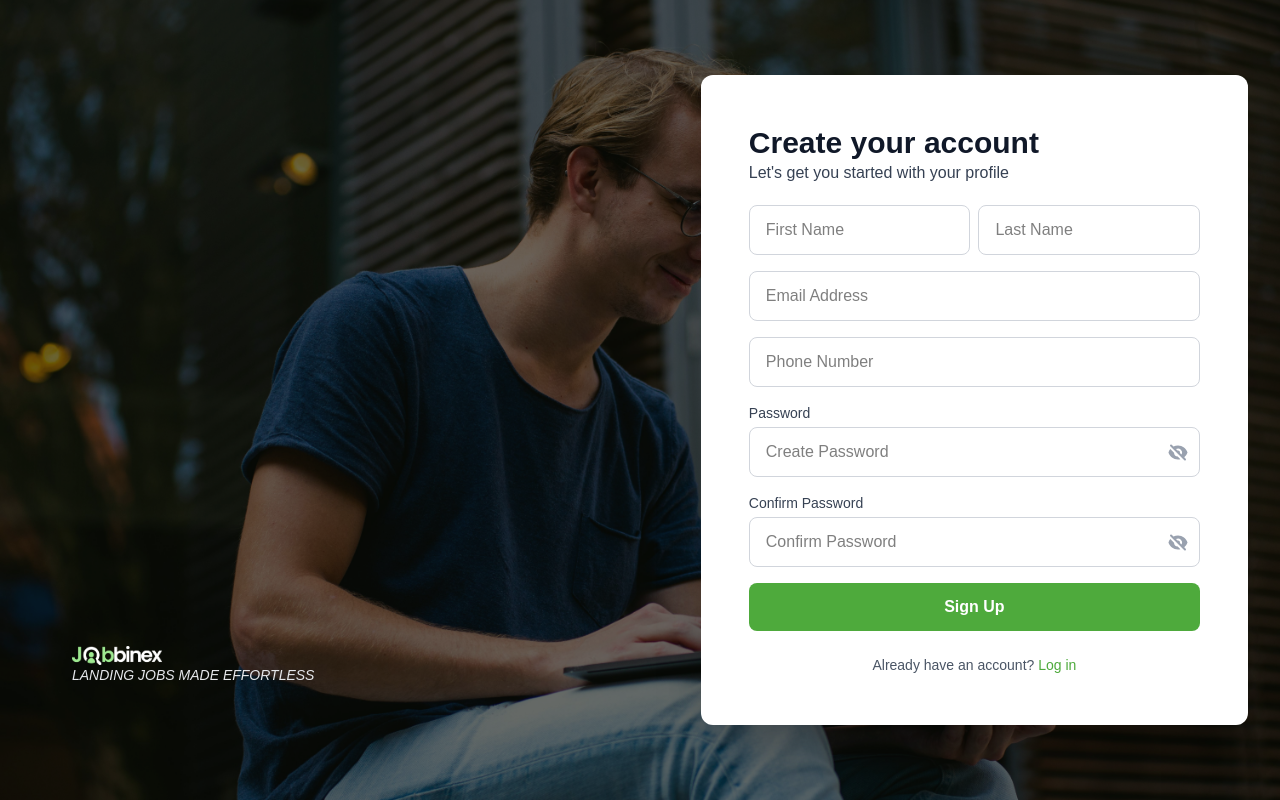
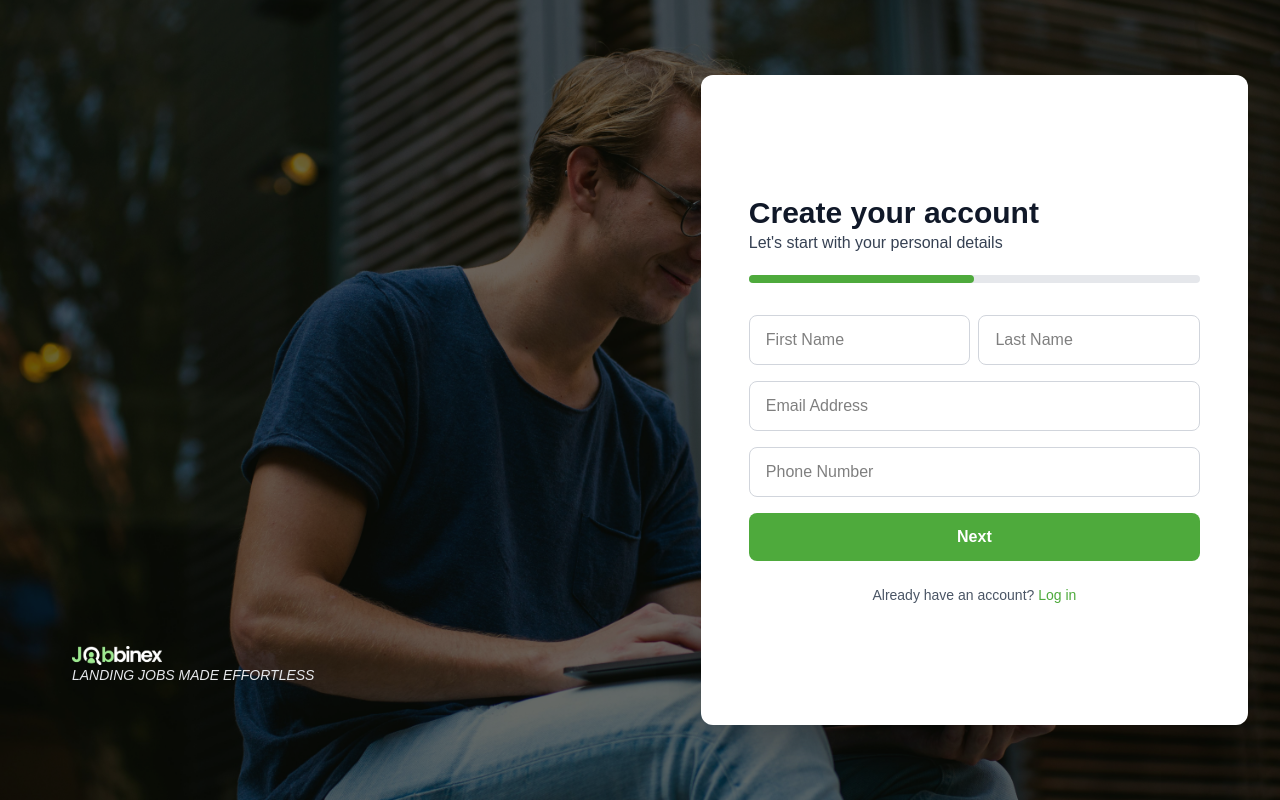
Before and after one commit to ikosong1406/jobbinex-customer-web, a React (Vite) app: page /signup in a window 1280 px wide. Built offline with nearby package versions, Linux system fonts and the light colour scheme.

Commit message:
modified:   src/pages/Dashboard.tsx 	modified:   src/pages/Profile.tsx 	modified:   src/pages/Signup.tsx

```diff
--- a/src/pages/Profile.tsx
+++ b/src/pages/Profile.tsx
@@ -671,7 +671,7 @@ const Profile: React.FC = () => {
               onClick={() => navigate("/setup")}
               className="inline-flex items-center justify-center gap-2 rounded-xl bg-[#4eaa3c] hover:bg-[#60bb4d] text-white px-5 py-2.5 text-sm font-bold shadow-md shadow-green-900/15 transition"
             >
-              Edit in guided setup
+              Edit Profile
               <FaArrowRight className="text-xs" />
             </button>
           </div>
--- a/src/pages/Signup.tsx
+++ b/src/pages/Signup.tsx
@@ -1,8 +1,8 @@
 import React, { useState } from "react";
 import type { ChangeEvent, FormEvent } from "react";
-import { Link, useNavigate } from "react-router-dom"; // Import useNavigate
-import axios, { AxiosError } from "axios"; // Import axios and AxiosError
-import toast, { Toaster } from "react-hot-toast"; // Import toast and Toaster
+import { Link, useNavigate } from "react-router-dom";
+import axios, { AxiosError } from "axios";
+import toast, { Toaster } from "react-hot-toast";
 import bgImage from "../assets/background.jpg";
 import logo from "../assets/logo1.png";
 import Api from "../components/Api";
@@ -14,51 +14,46 @@ interface FormData {
   email: string;
   phonenumber: string;
   password: string;
-  confirmPassword: string; // Added confirmPassword
+  confirmPassword: string;
+  referralCode: string;
 }
 
 // Interface for API response data (adjust based on your actual API)
 interface SignupResponse {
   message: string;
-  // potentially other fields like user or token
 }
 
 const Signup: React.FC = () => {
-  const navigate = useNavigate(); // Hook for navigation
+  const navigate = useNavigate();
+  const [currentStep, setCurrentStep] = useState(1);
   const [formData, setFormData] = useState<FormData>({
     firstname: "",
     lastname: "",
     email: "",
     phonenumber: "",
     password: "",
-    confirmPassword: "", // Initialize
+    confirmPassword: "",
+    referralCode: "",
   });
-  const [isLoading, setIsLoading] = useState(false); // State for loading status
-  const [showPassword, setShowPassword] = useState(false); // State for password visibility
-  const [showConfirmPassword, setShowConfirmPassword] = useState(false); // State for confirm password visibility
+  const [isLoading, setIsLoading] = useState(false);
+  const [showPassword, setShowPassword] = useState(false);
+  const [showConfirmPassword, setShowConfirmPassword] = useState(false);
 
-  // Placeholder for your API endpoint
   const SIGNUP_ENDPOINT = `${Api}/customer/signup`;
+
+  // Progress bar width based on current step
+  const progressWidth = currentStep === 1 ? "50%" : "100%";
 
   // --- Utility Functions ---
 
-  const validateForm = () => {
-    const {
-      firstname,
-      lastname,
-      email,
-      phonenumber,
-      password,
-      confirmPassword,
-    } = formData;
+  const validateStep1 = () => {
+    const { firstname, lastname, email, phonenumber } = formData;
 
     if (
       !firstname.trim() ||
       !lastname.trim() ||
       !email.trim() ||
-      !phonenumber.trim() ||
-      !password ||
-      !confirmPassword
+      !phonenumber.trim()
     ) {
       toast.error("All fields are required.");
       return false;
@@ -69,7 +64,6 @@ const Signup: React.FC = () => {
       return false;
     }
 
-    // Basic phone number validation (adjust regex for specific country codes if needed)
     if (!/^\+?[0-9]{7,15}$/.test(phonenumber)) {
       toast.error(
         "Please enter a valid phone number (7-15 digits, optional +)."
@@ -77,7 +71,17 @@ const Signup: React.FC = () => {
       return false;
     }
 
-    // Password strength check (e.g., min 8 chars, 1 uppercase, 1 lowercase, 1 number)
+    return true;
+  };
+
+  const validateStep2 = () => {
+    const { password, confirmPassword } = formData;
+
+    if (!password || !confirmPassword) {
+      toast.error("All fields are required.");
+      return false;
+    }
+
     if (password.length < 8) {
       toast.error("Password must be at least 8 characters long.");
       return false;
@@ -113,55 +117,57 @@ const Signup: React.FC = () => {
     setShowConfirmPassword(!showConfirmPassword);
   };
 
+  const handleNext = () => {
+    if (validateStep1()) {
+      setCurrentStep(2);
+    }
+  };
+
+  const handleBack = () => {
+    setCurrentStep(1);
+  };
+
   const handleSubmit = async (e: FormEvent<HTMLFormElement>) => {
     e.preventDefault();
 
-    if (!validateForm()) {
-      return; // Stop if validation fails
+    if (!validateStep2()) {
+      return;
     }
 
-    setIsLoading(true); // Start loading
+    setIsLoading(true);
 
     // Destructure data for API payload, excluding confirmPassword
     const { confirmPassword, ...signupData } = formData;
 
     try {
-      // Simulate API call delay if needed, otherwise just use the axios call
-      // await new Promise(resolve => setTimeout(resolve, 1000));
-
       await axios.post<SignupResponse>(SIGNUP_ENDPOINT, signupData);
 
-      // Success Notification
       toast.success(
         "Account created successfully! Please log in with your credentials.",
-        { duration: 5000 } // Display for 5 seconds
+        { duration: 5000 }
       );
 
-      // Delayed Redirect
       setTimeout(() => {
-        navigate("/"); // Redirect to the login page (assuming '/' is login)
-      }, 2000); // 2 second delay
+        navigate("/");
+      }, 2000);
     } catch (error) {
       const axiosError = error as AxiosError;
 
-      // Determine the error message
       let errorMessage = "Registration failed. Please try again.";
       if (
         axiosError.response &&
         axiosError.response.data &&
         (axiosError.response.data as any).message
       ) {
-        // Use the error message from the API response
         errorMessage = (axiosError.response.data as any).message;
       } else if (axios.isAxiosError(error)) {
-        errorMessage = error.message; // General Axios error
+        errorMessage = error.message;
       }
 
-      // Error Notification
       toast.error(errorMessage);
       console.error("Signup error:", error);
     } finally {
-      setIsLoading(false); // Stop loading
+      setIsLoading(false);
     }
   };
 
@@ -169,7 +175,6 @@ const Signup: React.FC = () => {
 
   return (
     <div className="relative min-h-screen flex items-center justify-center overflow-hidden">
-      {/* React Hot Toast Toaster */}
       <Toaster position="top-right" reverseOrder={false} />
 
       {/* Background Image with Overlay */}
@@ -181,8 +186,6 @@ const Signup: React.FC = () => {
 
       {/* Main Content */}
       <div className="relative z-10 flex flex-col md:flex-row items-stretch justify-end w-[95%] h-[650px]">
-        {" "}
-        {/* Added max-w-6xl for better centering */}
         {/* Left Logo Section (Desktop) */}
         <div className="hidden md:flex flex-col justify-end text-white pb-10 pl-10 flex-1">
           <img src={logo} alt="" className="w-[90px]" />
@@ -203,10 +206,23 @@ const Signup: React.FC = () => {
             Create your account
           </h2>
           <p className="mb-5 text-gray-700">
-            Let's get you started with your profile
+            {currentStep === 1
+              ? "Let's start with your personal details"
+              : "Set up your password to secure your account"}
           </p>
 
+          {/* Progress Bar */}
+          <div className="w-full bg-gray-200 h-2 rounded-full mb-8">
+            <div
+              className="h-2 bg-[#4eaa3c] rounded-full transition-all duration-500"
+              style={{ width: progressWidth }}
+            ></div>
+          </div>
+
           <form onSubmit={handleSubmit} className="space-y-4">
+            {/* ===== STEP 1 FIELDS ===== */}
+            {currentStep === 1 && (
+              <>
                 {/* First Name / Last Name */}
                 <div className="flex gap-2">
                   <input
@@ -251,6 +267,23 @@ const Signup: React.FC = () => {
                   required
                 />
 
+                {/* Next Button */}
+                <button
+                  type="button"
+                  onClick={handleNext}
+                  className="w-full py-3 bg-[var(--color-primary)] text-white font-semibold rounded-lg transition-colors hover:bg-green-700"
+                  style={
+                    { "--color-primary": "#4eaa3c" } as React.CSSProperties
+                  }
+                >
+                  Next
+                </button>
+              </>
+            )}
+
+            {/* ===== STEP 2 FIELDS ===== */}
+            {currentStep === 2 && (
+              <>
                 {/* Password with Toggle */}
                 <div className="relative">
                   <label
@@ -270,7 +303,6 @@ const Signup: React.FC = () => {
                       className="w-full px-4 py-3 pr-10 border border-gray-300 rounded-lg focus:outline-none focus:ring-2 focus:ring-[#4eaa3c]"
                       required
                     />
-                {/* Eye Icon Button */}
                     <button
                       type="button"
                       onClick={togglePasswordVisibility}
@@ -278,7 +310,6 @@ const Signup: React.FC = () => {
                       style={{ top: "50%", transform: "translateY(-50%)" }}
                     >
                       {showPassword ? (
-                    // Eye open icon (visible password)
                         <svg
                           xmlns="http://www.w3.org/2000/svg"
                           className="h-5 w-5"
@@ -293,7 +324,6 @@ const Signup: React.FC = () => {
                           />
                         </svg>
                       ) : (
-                    // Eye closed icon (hidden password)
                         <svg
                           xmlns="http://www.w3.org/2000/svg"
                           className="h-5 w-5"
@@ -331,7 +361,6 @@ const Signup: React.FC = () => {
                       className="w-full px-4 py-3 pr-10 border border-gray-300 rounded-lg focus:outline-none focus:ring-2 focus:ring-[#4eaa3c]"
                       required
                     />
-                {/* Eye Icon Button */}
                     <button
                       type="button"
                       onClick={toggleConfirmPasswordVisibility}
@@ -339,7 +368,6 @@ const Signup: React.FC = () => {
                       style={{ top: "50%", transform: "translateY(-50%)" }}
                     >
                       {showConfirmPassword ? (
-                    // Eye open icon (visible password)
                         <svg
                           xmlns="http://www.w3.org/2000/svg"
                           className="h-5 w-5"
@@ -354,7 +382,6 @@ const Signup: React.FC = () => {
                           />
                         </svg>
                       ) : (
-                    // Eye closed icon (hidden password)
                         <svg
                           xmlns="http://www.w3.org/2000/svg"
                           className="h-5 w-5"
@@ -373,19 +400,52 @@ const Signup: React.FC = () => {
                   </div>
                 </div>
 
-            {/* Submit Button */}
+                {/* Referral Code (Optional) */}
+                <div>
+                  <label
+                    htmlFor="referralCode"
+                    className="block text-gray-700 text-sm mb-1 font-medium"
+                  >
+                    Referral Code{" "}
+                    <span className="text-gray-400 font-normal">(Optional)</span>
+                  </label>
+                  <input
+                    id="referralCode"
+                    type="text"
+                    name="referralCode"
+                    placeholder="Enter referral code"
+                    value={formData.referralCode}
+                    onChange={handleChange}
+                    className="w-full px-4 py-3 border border-gray-300 rounded-lg focus:outline-none focus:ring-2 focus:ring-[#4eaa3c]"
+                  />
+                </div>
+
+                {/* Back + Submit Buttons */}
+                <div className="flex gap-3">
+                  <button
+                    type="button"
+                    onClick={handleBack}
+                    className="w-1/2 py-3 bg-gray-200 text-gray-700 font-semibold rounded-lg transition-colors hover:bg-gray-300"
+                  >
+                    Back
+                  </button>
                   <button
                     type="submit"
-              disabled={isLoading} // Disable button while loading
-              className={`w-full py-3 bg-[var(--color-primary)] text-white font-semibold rounded-lg transition-colors ${
+                    disabled={isLoading}
+                    className={`w-1/2 py-3 bg-[var(--color-primary)] text-white font-semibold rounded-lg transition-colors ${
                       isLoading
                         ? "opacity-70 cursor-not-allowed"
-                  : "hover:bg-green-700" // Added hover effect for better UX
+                        : "hover:bg-green-700"
                     }`}
-              style={{ "--color-primary": "#4eaa3c" } as React.CSSProperties} // Example primary color
+                    style={
+                      { "--color-primary": "#4eaa3c" } as React.CSSProperties
+                    }
                   >
-              {isLoading ? "Creating Account..." : "Sign Up"}
+                    {isLoading ? "Creating..." : "Sign Up"}
                   </button>
+                </div>
+              </>
+            )}
           </form>
 
           {/* Login Link */}
@@ -394,7 +454,7 @@ const Signup: React.FC = () => {
             <Link
               to="/"
               className="text-[var(--color-primary)] hover:underline font-medium"
-              style={{ "--color-primary": "#4eaa3c" } as React.CSSProperties} // Example primary color
+              style={{ "--color-primary": "#4eaa3c" } as React.CSSProperties}
             >
               Log in
             </Link>
```
Also changed, not shown: src/pages/Dashboard.tsx (+9 -3 lines). Lines whose indentation alone changed are shown as unchanged.
